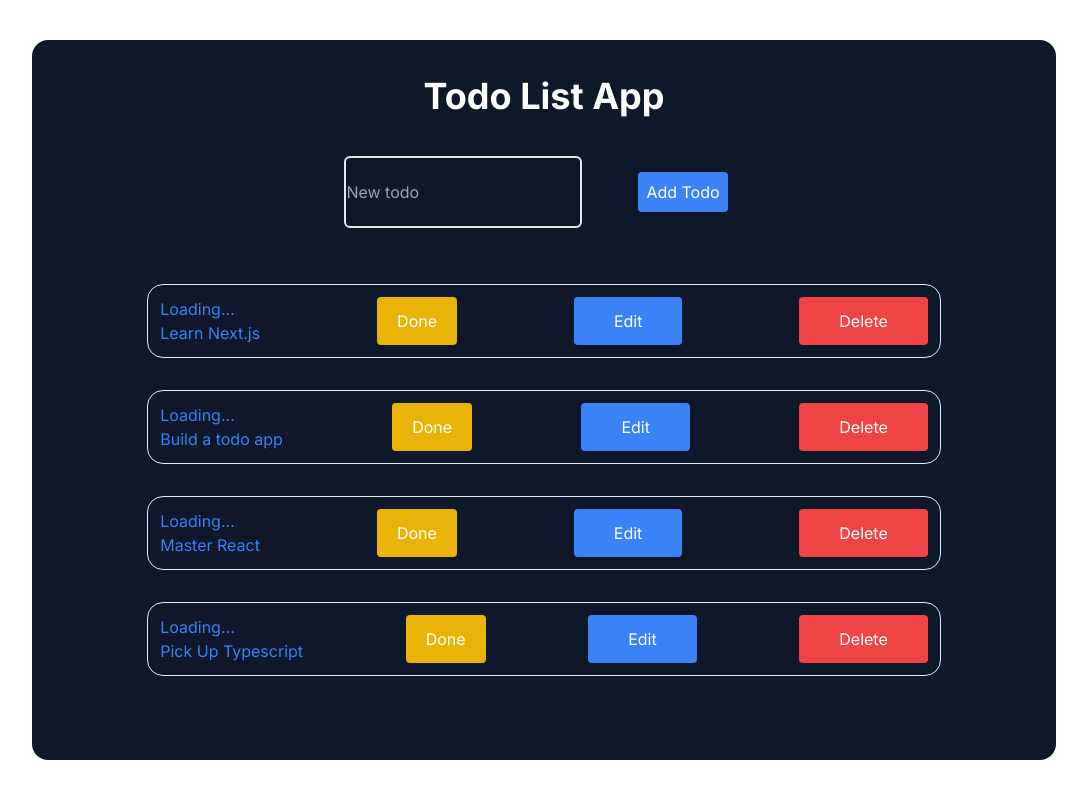
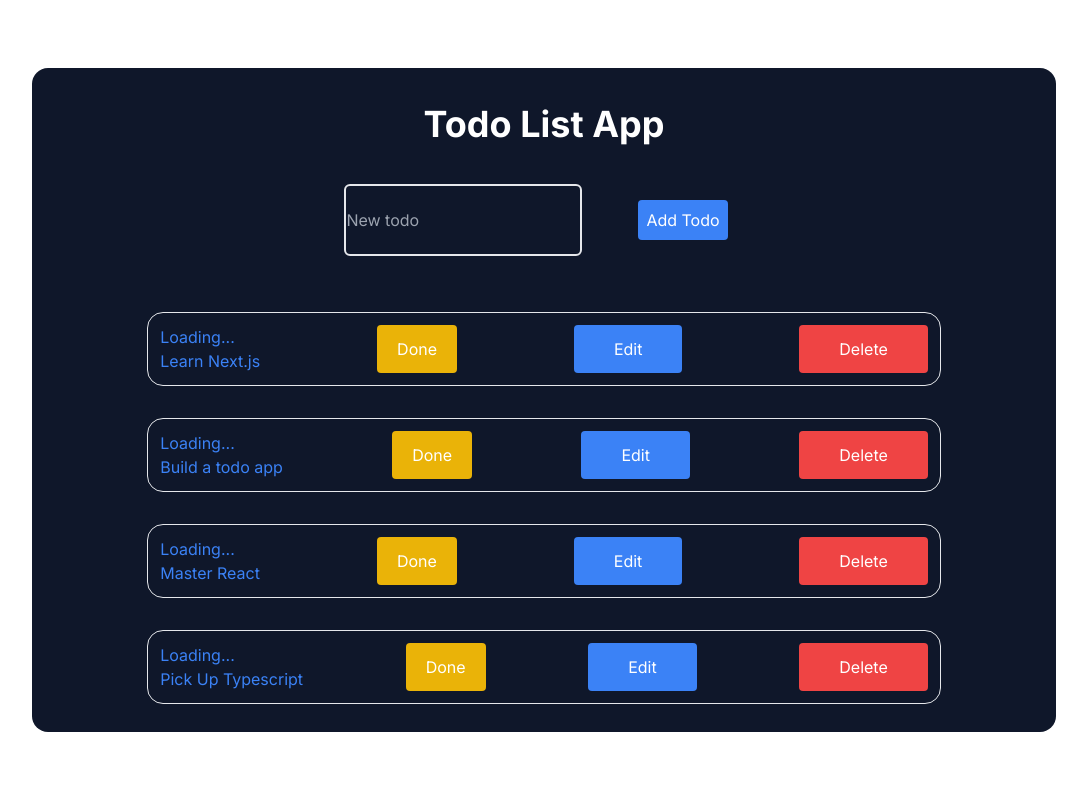
Before and after one commit to Emmanuelnnadi111/TODO-LIST-APP, a Next.js app: page / in a window 1280 px wide. Shown: the whole page, without its empty margins (96-1183 px from the left). Built offline with nearby package versions, Linux system fonts and the light colour scheme.

Commit message:
worked on the height

```diff
--- a/src/app/page.js
+++ b/src/app/page.js
@@ -54,7 +54,7 @@
   };
 
   return (
-    <div className="flex h-screen w-auto items-center justify-center">
+    <div className="flex min-h-screen w-auto items-center justify-center">
       <div className="w-full h-full lg:w-[80%] lg:h-[90%] p-4 bg-slate-900 lg:rounded-2xl ">
         <h1 className="text-4xl text-center font-bold py-5 text-white">
           Todo List App
```
